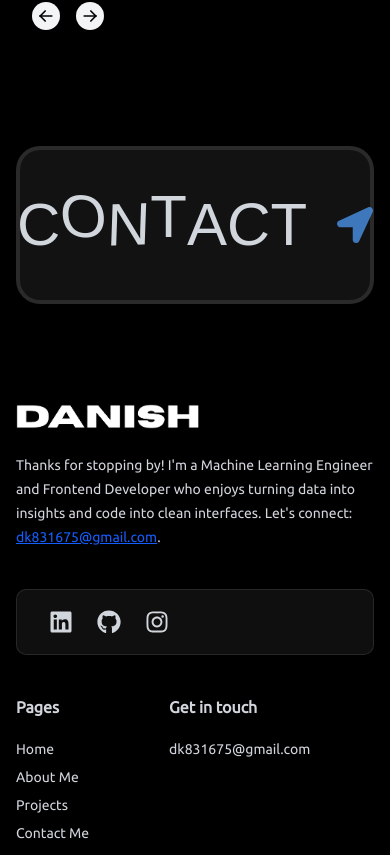
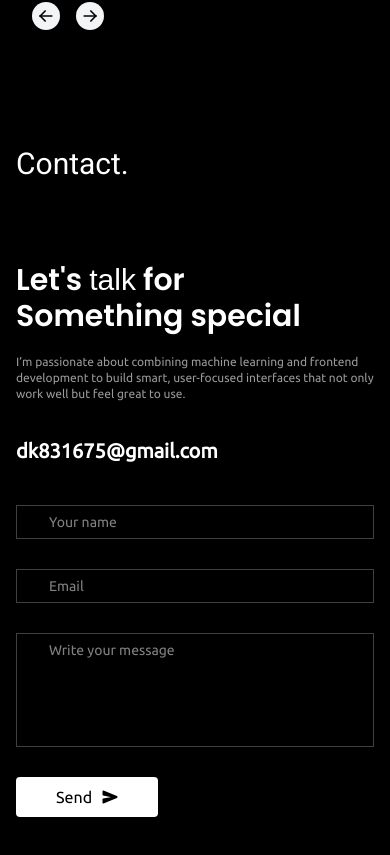
Before and after one commit to danish-khan962/Portfolio, a Next.js app: page / in a window 390 px wide. Shown: the part 5309-6164 px from the top of the page. Built offline with nearby package versions, Linux system fonts and the light colour scheme; a web font is replaced by a local one.

Commit message:
Contact section updated...

```diff
--- a/src/components/Testimonials.tsx
+++ b/src/components/Testimonials.tsx
@@ -13,7 +13,7 @@ const roboto = Roboto({
 const Testimonials = () => {
   return (
     <div className='relative'>
-      <h1 className={`${roboto.className} text-3xl md:text-4xl lg:text-5xl md:leading-[54px] max-w-[800px] w-[100%] mt-[60px] md:mt-[80px] mb-[40px] md:mb-[80px]`}> Testimonals. </h1>
+      <h1 className={`${roboto.className} text-3xl md:text-4xl lg:text-5xl md:leading-[54px] max-w-[800px] w-[100%] mt-[60px] md:mt-[80px] mb-[40px] md:mb-[80px]`}> Testimonials. </h1>
         <AnimatedTestimonials
           testimonials={[
             {
--- a/src/home/HomePage.tsx
+++ b/src/home/HomePage.tsx
@@ -13,9 +13,9 @@ import ProjectCard from '@/components/ProjectCard'
 import { HiArrowUturnRight } from "react-icons/hi2";
 import ServiceCard from '@/components/ServiceCard'
 import { Tilt_Warp } from 'next/font/google'
-import { FaLocationArrow } from "react-icons/fa";
 import { projectDetails } from '../../data/project.data'
 import Testimonials from '@/components/Testimonials'
+import ContactForm from '@/components/ContactForm'
 
 const ubuntu = Ubuntu({
   subsets: ["latin"],
@@ -117,18 +117,9 @@ const HomePage = () => {
       </div>
 
       {/* Contact Me section */}
-      <div className={`relative flex flex-row justify-center items-center my-[60px] md:my-[120px] ${tilt_wrap.className} text-gray-300 bg-[#121212] border-4 border-white/10 py-[45px] rounded-3xl group`}>
-        <span className='text-6xl md:text-7xl md:group-hover:opacity-5 transition-all ease-in-out duration-200'>C</span>
-        <span className='text-6xl md:text-7xl skew-3 -translate-y-2 md:group-hover:opacity-5 transition-all ease-in-out duration-200'>O</span>
-        <span className='text-6xl md:text-7xl -skew-2 md:group-hover:opacity-5 transition-all ease-in-out duration-200'>N</span>
-        <span className='text-6xl md:text-7xl -translate-y-2 md:group-hover:opacity-5 transition-all ease-in-out duration-200'>T</span>
-        <span className='text-6xl md:text-7xl md:group-hover:opacity-5 transition-all ease-in-out duration-200'>A</span>
-        <span className='text-6xl md:text-7xl -skew-2 md:group-hover:opacity-5 transition-all ease-in-out duration-200'>C</span>
-        <span className='text-6xl md:text-7xl md:group-hover:opacity-5 transition-all ease-in-out duration-200'>T</span>
-
-        <Link href={"/contact"}>
-          <FaLocationArrow className='text-4xl md:text-6xl text-blue-400/70 ml-[30px] md:ml-0 md:absolute md:left-[50%] md:right-[50%] md:bottom-[30%] md:opacity-0 md:group-hover:opacity-100 transition-all ease-in-out duration-300' />
-        </Link>
+      <div className={`relative my-[60px] md:my-[120px]`}>
+        <h1 className={`${roboto.className} text-3xl md:text-4xl lg:text-5xl md:leading-[54px]`}> Contact. </h1>
+        <ContactForm />
       </div>
 
     </div>
```
